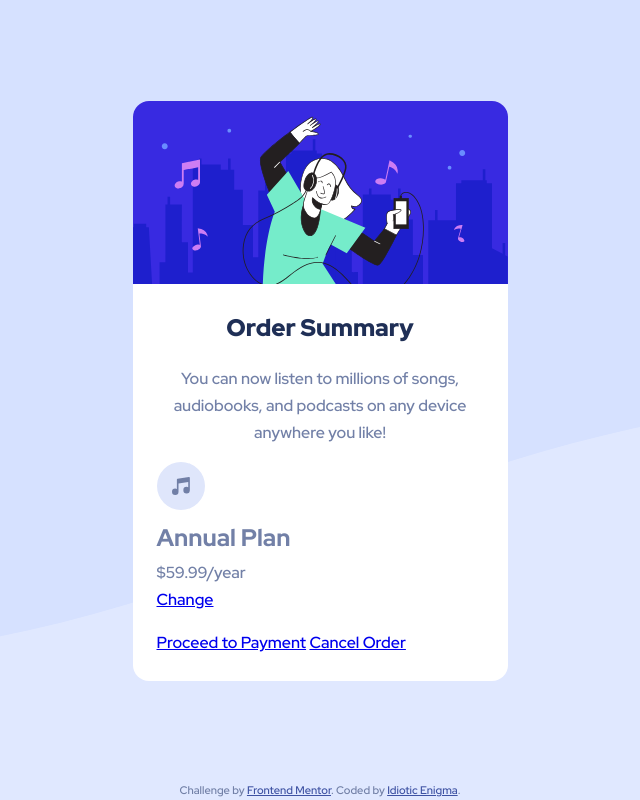
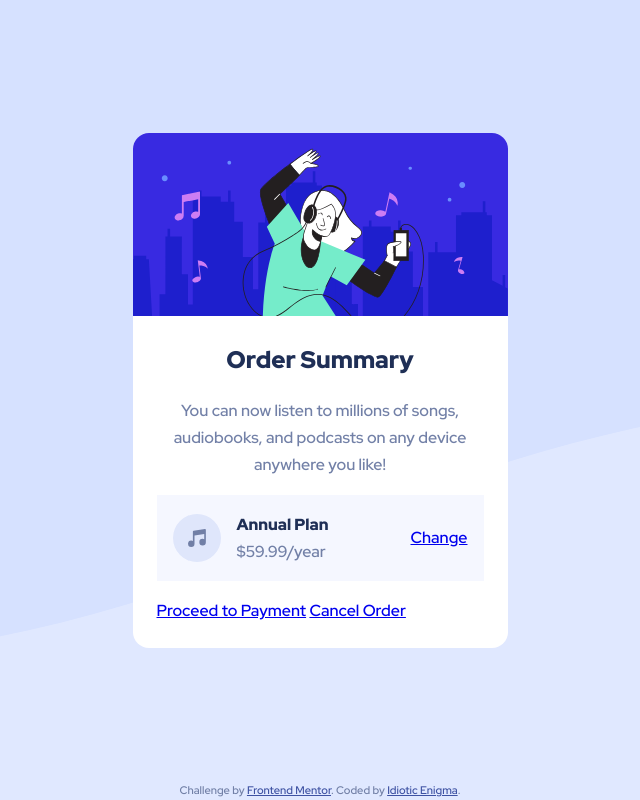
Before and after one commit to idiotic-enigma/order-summary-component, a website: page index.html in a window 1280 px wide. Shown: the whole page, without its empty margins (320-960 px from the left). Drawn offline with nearby package versions, Linux system fonts and the light colour scheme; files that its build step writes are made by us from their sources.

Commit message:
Included 'order-summary-item' in main

```diff
--- a/sass/main.scss
+++ b/sass/main.scss
@@ -11,3 +11,4 @@
 /*	Components
 		============================================================ */
 @import 'components/order-summary';
+@import 'components/order-summary-item';
```
